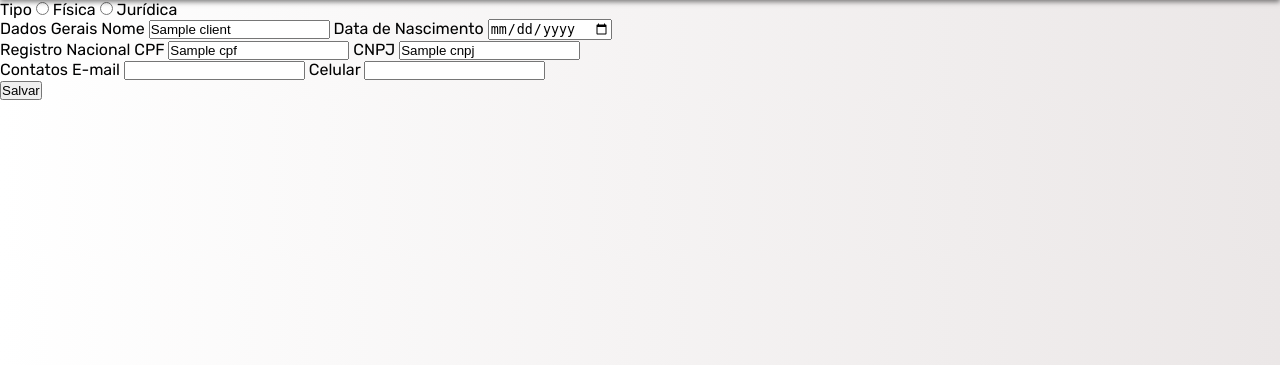
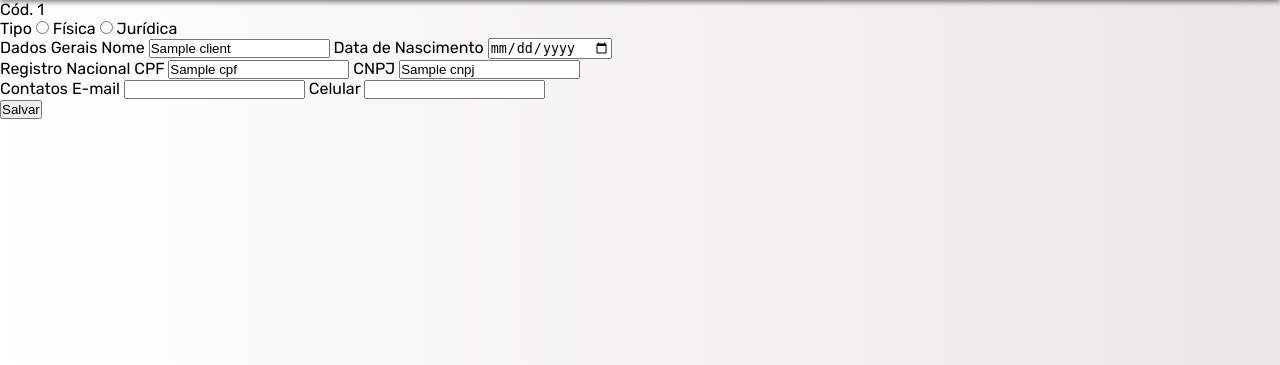
Before and after one commit to KelvinPilger/WebProjects, a PHP site: template app/views/edit/clientEdit.php in a window 1280 px wide. Shown: the part 55-420 px from the top of the page. Run offline with PHP 8.4, Linux system fonts and the light colour scheme; the template is opened without the code that fills it: most values are stand-ins (such as "Sample title", 1, 10 or a date in 2020).

Commit message:
Style: Adição box de Id do cliente no form de edição.

```diff
--- a/app/views/edit/clientEdit.php
+++ b/app/views/edit/clientEdit.php
@@ -1,6 +1,10 @@
 <div class="infoContainer">
     <?php if (!empty($clients)): ?>
         <?php foreach ($clients as $c): ?>
+        <div class="containerId">
+            <label class="containerTitle">Cód.</label>
+            <label class="clientId"><?= htmlspecialchars($c['id']) ?></label>
+        </div>
         <div class="containerNatRegistr">
             <label class="containerTitle">Tipo</label>
 
```
Also changed, not shown: public/assets/css/clientEdit.css.
